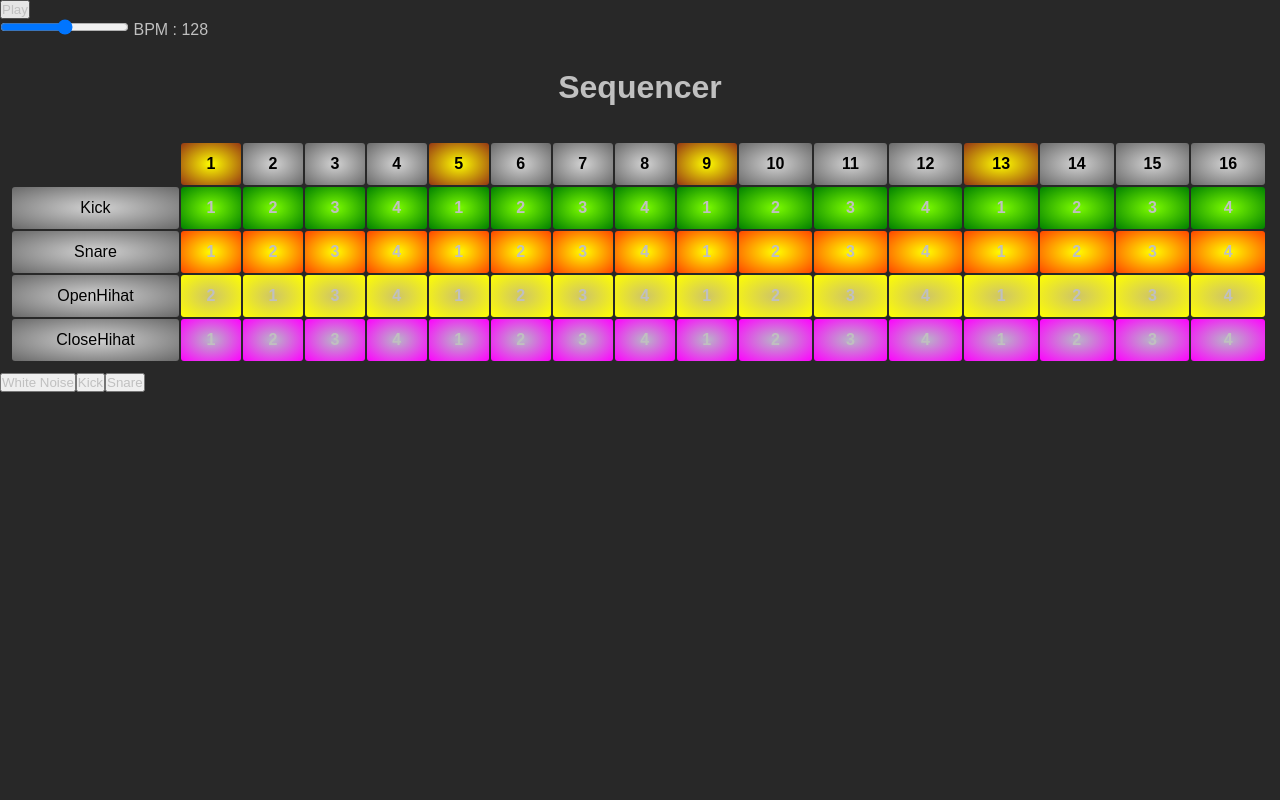
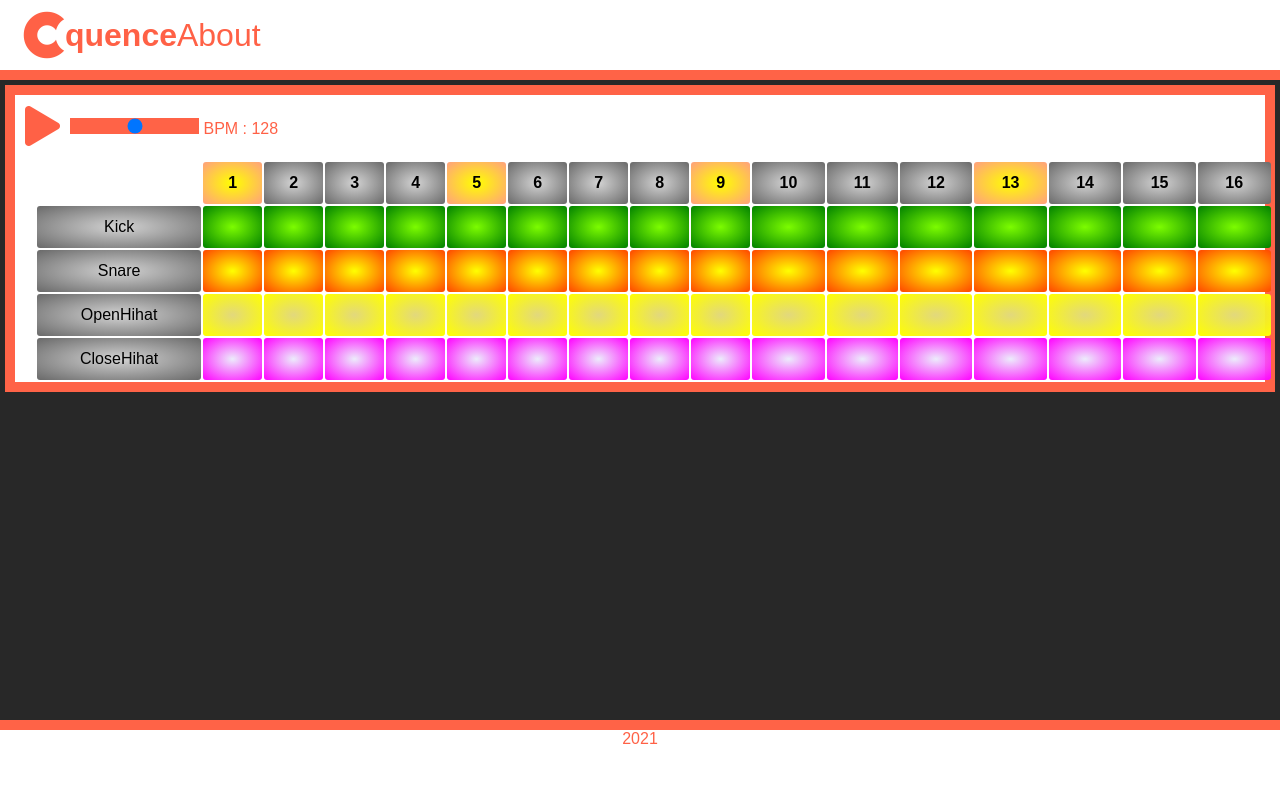
Before and after one commit to Polseznec/Project-Drum-sequencer, a plain HTML site: page index.html in a window 1280 px wide. Drawn offline with Linux system fonts and the light colour scheme.

Commit message:
Alpha 3 - CssV1 - Bug => Unsync Drum

```diff
--- a/index.html
+++ b/index.html
@@ -10,27 +10,33 @@
     <meta name="viewport" content="width=device-width, initial-scale=1.0">
     <title>Drums Sequencer</title>
     <link rel="stylesheet" href="style.css">
+    <link rel="stylesheet" href="https://cdnjs.cloudflare.com/ajax/libs/font-awesome/5.15.3/css/all.min.css">
     <script type="module" src="/index.js"></script>
     <!-- <script type="module" src="Audio/sound.js"></script> -->
 </head>
 
 <body>
     <header>
+        <div class="left-header">
+            <i class="fab fa-cuttlefish"></i>
+            <h1> quence</h1>
+            <div>
+                <a class="about" href="">About</a>
+            </div>
+        </div>
+
     </header>
-    <section></section>
 
-    <!--Bpm display & play/stop button-->
-    <section>
-        <div id="bpmModule">
+    <section class="sequencer">
+        <div class="control-zone">
             <div id="controlButtons">
-                <button id="playButton">Play</button>
+                <button id="playButton"><i class="fas fa-play"></i></button>
             </div>
-            <input class="userBpm" type="range" name="bpmSelector" min="70" max="180">
-            <span>BPM : </span><span id="displayBpm">000</span>
+            <div id="bpmModule">
+                <input class="userBpm" type="range" name="bpmSelector" min="70" max="180">
+                <span>BPM : </span><span id="displayBpm">000</span>
+            </div>
         </div>
-    </section>
-    <section>
-        <h1>Sequencer</h1>
         <span></span>
         <table class="table">
             <thead>
@@ -55,83 +61,91 @@
             <tbody>
                 <tr class="grille-kick">
                     <td>Kick</td>
-                    <th class="step">1</th>
-                    <th class="step">2</th>
-                    <th class="step">3</th>
-                    <th class="step">4</th>
-                    <th class="step">1</th>
-                    <th class="step">2</th>
-                    <th class="step">3</th>
-                    <th class="step">4</th>
-                    <th class="step">1</th>
-                    <th class="step">2</th>
-                    <th class="step">3</th>
-                    <th class="step">4</th>
-                    <th class="step">1</th>
-                    <th class="step">2</th>
-                    <th class="step">3</th>
-                    <th class="step">4</th>
+                    <th class="step"></th>
+                    <th class="step"></th>
+                    <th class="step"></th>
+                    <th class="step"></th>
+                    <th class="step"></th>
+                    <th class="step"></th>
+                    <th class="step"></th>
+                    <th class="step"></th>
+                    <th class="step"></th>
+                    <th class="step"></th>
+                    <th class="step"></th>
+                    <th class="step"></th>
+                    <th class="step"></th>
+                    <th class="step"></th>
+                    <th class="step"></th>
+                    <th class="step"></th>
                 </tr>
                 <tr class="grille-snare">
                     <td>Snare</td>
-                    <th class="step">1</th>
-                    <th class="step">2</th>
-                    <th class="step">3</th>
-                    <th class="step">4</th>
-                    <th class="step">1</th>
-                    <th class="step">2</th>
-                    <th class="step">3</th>
-                    <th class="step">4</th>
-                    <th class="step">1</th>
-                    <th class="step">2</th>
-                    <th class="step">3</th>
-                    <th class="step">4</th>
-                    <th class="step">1</th>
-                    <th class="step">2</th>
-                    <th class="step">3</th>
-                    <th class="step">4</th>
+                    <th class="step"></th>
+                    <th class="step"></th>
+                    <th class="step"></th>
+                    <th class="step"></th>
+                    <th class="step"></th>
+                    <th class="step"></th>
+                    <th class="step"></th>
+                    <th class="step"></th>
+                    <th class="step"></th>
+                    <th class="step"></th>
+                    <th class="step"></th>
+                    <th class="step"></th>
+                    <th class="step"></th>
+                    <th class="step"></th>
+                    <th class="step"></th>
+                    <th class="step"></th>
                 </tr>
                 <tr class="grille-OpenHihat">
                     <td>OpenHihat</td>
-                    <th class="step">2</th>
-                    <th class="step">1</th>
-                    <th class="step">3</th>
-                    <th class="step">4</th>
-                    <th class="step">1</th>
-                    <th class="step">2</th>
-                    <th class="step">3</th>
-                    <th class="step">4</th>
-                    <th class="step">1</th>
-                    <th class="step">2</th>
-                    <th class="step">3</th>
-                    <th class="step">4</th>
-                    <th class="step">1</th>
-                    <th class="step">2</th>
-                    <th class="step">3</th>
-                    <th class="step">4</th>
+                    <th class="step"></th>
+                    <th class="step"></th>
+                    <th class="step"></th>
+                    <th class="step"></th>
+                    <th class="step"></th>
+                    <th class="step"></th>
+                    <th class="step"></th>
+                    <th class="step"></th>
+                    <th class="step"></th>
+                    <th class="step"></th>
+                    <th class="step"></th>
+                    <th class="step"></th>
+                    <th class="step"></th>
+                    <th class="step"></th>
+                    <th class="step"></th>
+                    <th class="step"></th>
                 </tr>
                 <tr class="grille-CloseHihat">
                     <td>CloseHihat</td>
-                    <th class="step">1</th>
-                    <th class="step">2</th>
-                    <th class="step">3</th>
-                    <th class="step">4</th>
-                    <th class="step">1</th>
-                    <th class="step">2</th>
-                    <th class="step">3</th>
-                    <th class="step">4</th>
-                    <th class="step">1</th>
-                    <th class="step">2</th>
-                    <th class="step">3</th>
-                    <th class="step">4</th>
-                    <th class="step">1</th>
-                    <th class="step">2</th>
-                    <th class="step">3</th>
-                    <th class="step">4</th>
+                    <th class="step"></th>
+                    <th class="step"></th>
+                    <th class="step"></th>
+                    <th class="step"></th>
+                    <th class="step"></th>
+                    <th class="step"></th>
+                    <th class="step"></th>
+                    <th class="step"></th>
+                    <th class="step"></th>
+                    <th class="step"></th>
+                    <th class="step"></th>
+                    <th class="step"></th>
+                    <th class="step"></th>
+                    <th class="step"></th>
+                    <th class="step"></th>
+                    <th class="step"></th>
                 </tr>
             </tbody>
         </table>
     </section>
+    <footer>
+        <div>
+            <ul>
+                <li>2021</li>
+                <!-- <li>2</li> -->
+            </ul>
+        </div>
+    </footer>
 </body>
 
 </html>
--- a/index.js
+++ b/index.js
@@ -113,14 +113,32 @@ function resetBpmClock() {
 }
 // OnPlay Button------------------------------
 function resetPlayBtn() {
-  playtBtn.textContent = "Play";
+  // playtBtn.textContent = "Play";
   playtBtn.className = "playButton";
+  playtBtn.firstChild.className = "fas fa-stop";
 }
 //OffPlay Button------------------------------
 function resetPauseBtn() {
-  playtBtn.textContent = "Pause";
+  // playtBtn.textContent = "Pause";
   playtBtn.className = "stopButton";
+  playtBtn.firstChild.className = "fas fa-play";
 }
+/*
+function resetPlayBtn() {
+  // playtBtn.textContent = "Play";
+  playtBtn.firstChild.className = "playButton";
+  playtBtn.firstChild.className = "fas fa-stop";
+  $('playtBtn td:first').removeClass("fas fa-play");
+}
+//OffPlay Button------------------------------
+function resetPauseBtn() {
+  // playtBtn.textContent = "Pause";
+  playtBtn.firstChild.className = "playButton";
+  playtBtn.firstChild.className = "fas fa-play";
+  $('playtBtn td:first').removeClass("fas fa-stop");
+
+}
+*/
 
 //Play.pause Commende Button------------------------------
 playtBtn.addEventListener("click", () => {
@@ -184,7 +202,7 @@ button.addEventListener("click", () => {
   // primaryGainControl.connect(audioContext.destination);
   whiteNoiseSource.start();
 });
-document.body.appendChild(button);
+// document.body.appendChild(button);
 
 //Kick Sound
 const kickButton = document.createElement("button");
@@ -201,7 +219,7 @@ kickButton.addEventListener("click", () => {
   kickOscillator.start();
   kickOscillator.stop((audioContext.currentTime = 0.5));
 });
-document.body.appendChild(kickButton);
+// document.body.appendChild(kickButton);
 
 //fadeOut for Kick
 const kickGain = audioContext.createGain();
@@ -227,7 +245,7 @@ snareButton.addEventListener("click", () => {
   // primaryGainControl.connect(audioContext.destination);
   whiteNoiseSource.start();
 });
-document.body.appendChild(snareButton);
+// document.body.appendChild(snareButton);
 
 //Open Hihat Sound
 
--- a/style.css
+++ b/style.css
@@ -3,22 +3,97 @@
     padding: 0;
     box-sizing: border-box;
     font-family: Arial, Helvetica, sans-serif;
-    color: silver;
+    color: rgb(255, 97, 70);
+
 }
 body{
     background: #282828;
 }
-h1 {
-    text-align: center;
+
+header{
+    display: flex;
+    background-color: white;
+    margin-top: none;
+    height: 80px;
+    border-bottom: solid 10px tomato;
+
+
+}
+.fas, .fab{
+    color: rgb(255, 97, 70);
+}
+footer{
+    background-color: white;
+    margin-top: 10px;
+
+}
+header{
+    margin-bottom: 0;
+    justify-content: space-between;
+
+}
+a{
+    text-decoration: none;
+    outline: none;
     font-size: 2em;
-    margin: 30px 0;
+}
+.fa-play, .fa-stop{
+    font-size: 3em;
+}
+.left-header{
+    display: flex;
+    justify-content: flex-start;
+    align-items: center;
+}
+.fa-cuttlefish{
+    margin-left: 10%;
+    font-size: 3em;
+}
+.about{
+    float: right;
+    justify-content: flex-end;
+    align-items: center;
+}
+.control-zone{
+    display: flex;
+    justify-content: flex-start;
+    align-items: center;
+}
+.sequencer{
+    box-sizing: border-box 1px;
+    background-color: white;
+    border: solid 10px tomato;
+    margin: 5px;
+}
+button{
+    border: none;
+    background: none
+}
+#controlButtons{
+    /* margin-left: 10%;
+    margin-top: 5%; */
+    font-size: 40px;
+    padding-right: 10px;
+    padding: 10px;
+    ;
 }
 .table{
     width: 99%;
-    border: 1px;
+    margin: 0 20px;
+    /* border: 1px;
     margin: 5px;
-    padding: 5px;
+    padding: 5px; */
 }
+input[type=range] {
+    -webkit-appearance: none;
+    background: tomato;
+}
+input[type=range]::-ms-track {
+    width: 100%;
+    cursor: pointer;
+    color: white;
+}
+
 .table td, table th{
     padding: 12px 15px;
     text-align: center;
@@ -101,6 +176,19 @@ h1 {
     margin: 3px;
     align-items: center;
     justify-content: center;
-    background: radial-gradient(#fd8975, #dd1f1fd8);
+    background: radial-gradient(#f5a4966b, #dd1f1fd8);
     border-radius: 3px;
 }
+ul{
+    display: flex;
+    justify-content: center;
+    list-style: none;
+
+}
+footer {
+    position: absolute;
+    width: 100%;
+    height: 10%;
+    bottom: 0;
+    border-top: solid 10px tomato;
+}
```
Also changed, not shown: icons/cuttlefish-brands.svg (added), icons/play-solid.svg (added), icons/sliders-h-solid.svg (added), icons/stop-solid.svg (added), 1 other file.
